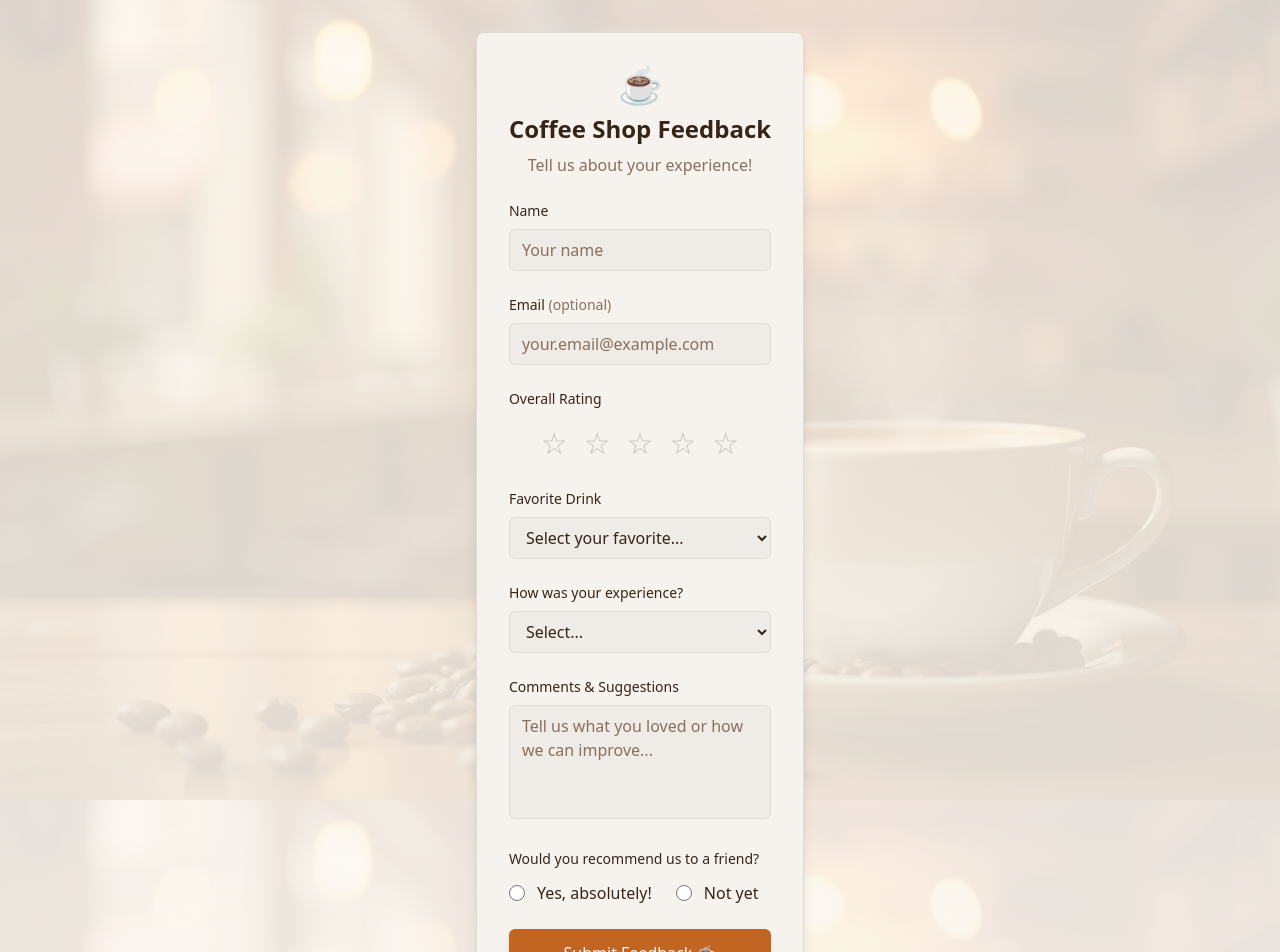
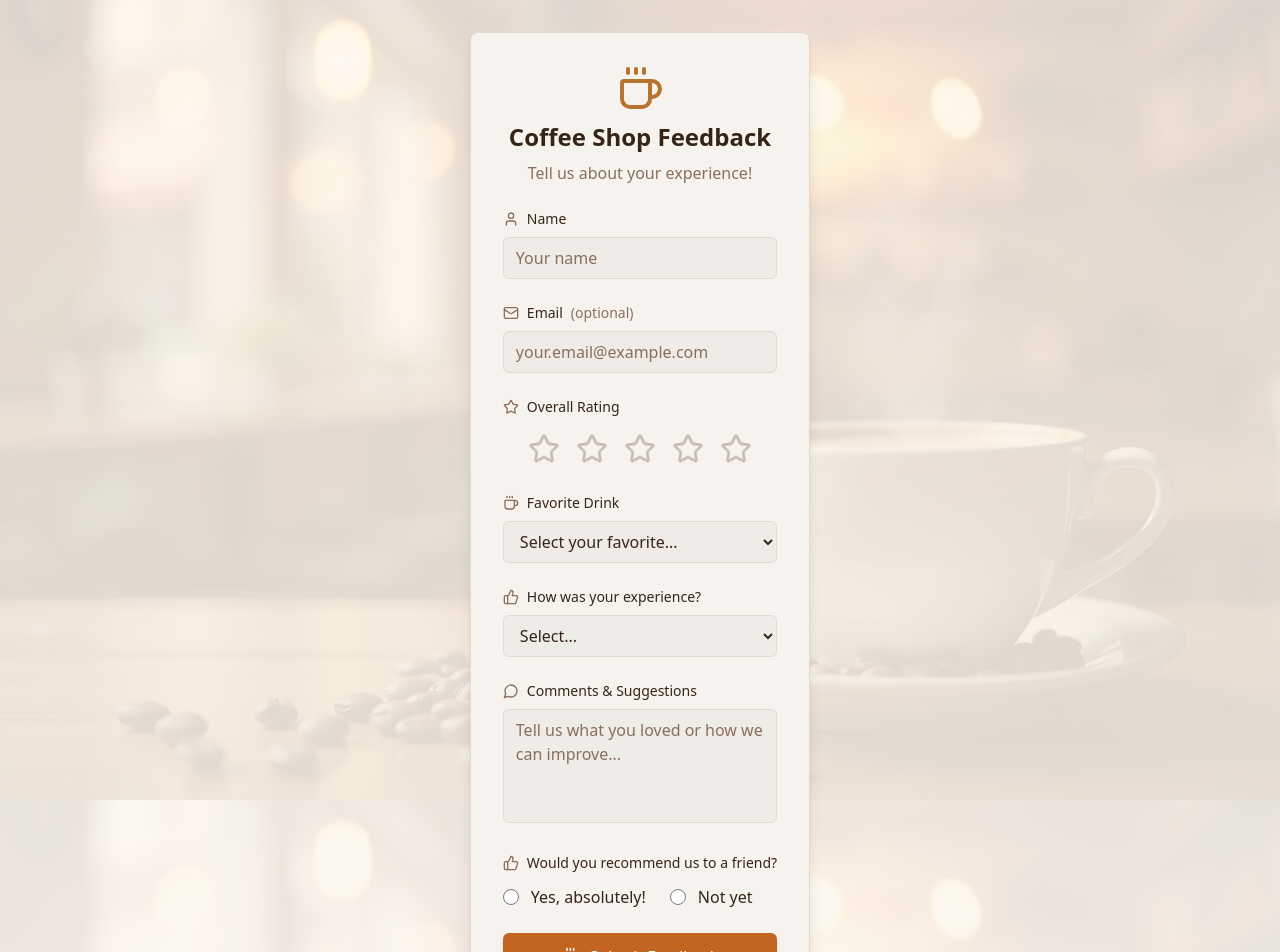
Before and after one commit to ManojThulung/brew-feedback-form, a React (Vite) app: page / in a window 1280 px wide. Shown: the top 952 px of the page. Built offline with nearby package versions, Linux system fonts and the light colour scheme.

Commit message:
Refactor form UI
Remove Radix UI dependencies and implement custom HTML input fields and icons for the feedback form.

```diff
--- a/src/components/FeedbackForm.tsx
+++ b/src/components/FeedbackForm.tsx
@@ -1,4 +1,5 @@
 import { useState } from 'react';
+import { Star, Coffee, Mail, User, MessageCircle, ThumbsUp } from 'lucide-react';
 
 interface FormData {
   name: string;
@@ -62,7 +63,7 @@ const FeedbackForm = () => {
   if (submitted) {
     return (
       <div className="w-full max-w-lg mx-auto bg-card rounded-lg p-8 text-center border border-border shadow-lg">
-        <div className="text-6xl mb-4">☕</div>
+        <Coffee size={64} className="mx-auto mb-4 text-coffee-medium" />
         <h2 className="text-2xl font-bold text-foreground mb-2">Thank You!</h2>
         <p className="text-muted-foreground">
           Your feedback helps us brew better experiences for everyone.
@@ -74,7 +75,7 @@ const FeedbackForm = () => {
   return (
     <div className="w-full max-w-lg mx-auto bg-card rounded-lg p-6 sm:p-8 border border-border shadow-lg">
       <div className="text-center mb-6">
-        <div className="text-4xl mb-2">☕</div>
+        <Coffee size={48} className="mx-auto mb-2 text-coffee-medium" />
         <h1 className="text-2xl font-bold text-foreground mb-2">Coffee Shop Feedback</h1>
         <p className="text-muted-foreground">Tell us about your experience!</p>
       </div>
@@ -82,7 +83,8 @@ const FeedbackForm = () => {
       <form onSubmit={handleSubmit} className="space-y-6">
         {/* Name */}
         <div>
-          <label htmlFor="name" className="block text-sm font-medium text-foreground mb-2">
+          <label htmlFor="name" className="block text-sm font-medium text-foreground mb-2 flex items-center gap-2">
+            <User size={16} className="text-muted-foreground" />
             Name
           </label>
           <input
@@ -92,14 +94,15 @@ const FeedbackForm = () => {
             value={formData.name}
             onChange={handleInputChange}
             required
-            className="w-full px-3 py-2 border border-border rounded-md bg-input text-foreground placeholder-muted-foreground focus:outline-none focus:ring-2 focus:ring-ring focus:border-transparent"
+            className="w-full px-3 py-2 border border-border rounded-md bg-input text-foreground placeholder-muted-foreground focus:outline-none focus:ring-2 focus:ring-ring focus:border-transparent transition-all duration-200"
             placeholder="Your name"
           />
         </div>
 
         {/* Email */}
         <div>
-          <label htmlFor="email" className="block text-sm font-medium text-foreground mb-2">
+          <label htmlFor="email" className="block text-sm font-medium text-foreground mb-2 flex items-center gap-2">
+            <Mail size={16} className="text-muted-foreground" />
             Email <span className="text-muted-foreground">(optional)</span>
           </label>
           <input
@@ -108,14 +111,15 @@ const FeedbackForm = () => {
             name="email"
             value={formData.email}
             onChange={handleInputChange}
-            className="w-full px-3 py-2 border border-border rounded-md bg-input text-foreground placeholder-muted-foreground focus:outline-none focus:ring-2 focus:ring-ring focus:border-transparent"
+            className="w-full px-3 py-2 border border-border rounded-md bg-input text-foreground placeholder-muted-foreground focus:outline-none focus:ring-2 focus:ring-ring focus:border-transparent transition-all duration-200"
             placeholder="your.email@example.com"
           />
         </div>
 
         {/* Rating */}
         <div>
-          <label className="block text-sm font-medium text-foreground mb-3">
+          <label className="block text-sm font-medium text-foreground mb-3 flex items-center gap-2">
+            <Star size={16} className="text-muted-foreground" />
             Overall Rating
           </label>
           <div className="flex justify-center space-x-2 mb-2">
@@ -128,15 +132,15 @@ const FeedbackForm = () => {
                 onMouseLeave={() => setHoveredStar(0)}
                 className="group relative p-1 transition-all duration-200 hover:scale-110 focus:outline-none focus:ring-2 focus:ring-ring focus:ring-offset-2 rounded"
               >
-                <div
-                  className={`text-3xl transition-all duration-200 ${
+                <Star
+                  size={32}
+                  className={`transition-all duration-200 ${
                     star <= (hoveredStar || formData.rating)
-                      ? 'text-accent drop-shadow-md transform scale-110'
+                      ? 'text-accent fill-accent drop-shadow-md transform scale-110'
                       : 'text-muted-foreground/40 hover:text-muted-foreground/60'
                   }`}
-                >
-                  {star <= (hoveredStar || formData.rating) ? '★' : '☆'}
-                </div>
+                  fill={star <= (hoveredStar || formData.rating) ? 'currentColor' : 'none'}
+                />
                 {/* Tooltip */}
                 <div className="absolute -top-8 left-1/2 transform -translate-x-1/2 bg-coffee-dark text-primary-foreground px-2 py-1 rounded text-xs opacity-0 group-hover:opacity-100 transition-opacity duration-200 pointer-events-none whitespace-nowrap">
                   {star === 1 && "Poor"}
@@ -163,7 +167,8 @@ const FeedbackForm = () => {
 
         {/* Favorite Drink */}
         <div>
-          <label htmlFor="favoriteDrink" className="block text-sm font-medium text-foreground mb-2">
+          <label htmlFor="favoriteDrink" className="block text-sm font-medium text-foreground mb-2 flex items-center gap-2">
+            <Coffee size={16} className="text-muted-foreground" />
             Favorite Drink
           </label>
           <select
@@ -172,7 +177,7 @@ const FeedbackForm = () => {
             value={formData.favoriteDrink}
             onChange={handleInputChange}
             required
-            className="w-full px-3 py-2 border border-border rounded-md bg-input text-foreground focus:outline-none focus:ring-2 focus:ring-ring focus:border-transparent"
+            className="w-full px-3 py-2 border border-border rounded-md bg-input text-foreground focus:outline-none focus:ring-2 focus:ring-ring focus:border-transparent transition-all duration-200 cursor-pointer"
           >
             <option value="">Select your favorite...</option>
             <option value="espresso">Espresso</option>
@@ -189,7 +194,8 @@ const FeedbackForm = () => {
 
         {/* Experience */}
         <div>
-          <label htmlFor="experience" className="block text-sm font-medium text-foreground mb-2">
+          <label htmlFor="experience" className="block text-sm font-medium text-foreground mb-2 flex items-center gap-2">
+            <ThumbsUp size={16} className="text-muted-foreground" />
             How was your experience?
           </label>
           <select
@@ -198,7 +204,7 @@ const FeedbackForm = () => {
             value={formData.experience}
             onChange={handleInputChange}
             required
-            className="w-full px-3 py-2 border border-border rounded-md bg-input text-foreground focus:outline-none focus:ring-2 focus:ring-ring focus:border-transparent"
+            className="w-full px-3 py-2 border border-border rounded-md bg-input text-foreground focus:outline-none focus:ring-2 focus:ring-ring focus:border-transparent transition-all duration-200 cursor-pointer"
           >
             <option value="">Select...</option>
             <option value="excellent">Excellent</option>
@@ -210,7 +216,8 @@ const FeedbackForm = () => {
 
         {/* Comments */}
         <div>
-          <label htmlFor="comments" className="block text-sm font-medium text-foreground mb-2">
+          <label htmlFor="comments" className="block text-sm font-medium text-foreground mb-2 flex items-center gap-2">
+            <MessageCircle size={16} className="text-muted-foreground" />
             Comments & Suggestions
           </label>
           <textarea
@@ -219,14 +226,15 @@ const FeedbackForm = () => {
             value={formData.comments}
             onChange={handleInputChange}
             rows={4}
-            className="w-full px-3 py-2 border border-border rounded-md bg-input text-foreground placeholder-muted-foreground focus:outline-none focus:ring-2 focus:ring-ring focus:border-transparent resize-none"
+            className="w-full px-3 py-2 border border-border rounded-md bg-input text-foreground placeholder-muted-foreground focus:outline-none focus:ring-2 focus:ring-ring focus:border-transparent resize-none transition-all duration-200"
             placeholder="Tell us what you loved or how we can improve..."
           />
         </div>
 
         {/* Recommend */}
         <div>
-          <label className="block text-sm font-medium text-foreground mb-3">
+          <label className="block text-sm font-medium text-foreground mb-3 flex items-center gap-2">
+            <ThumbsUp size={16} className="text-muted-foreground" />
             Would you recommend us to a friend?
           </label>
           <div className="flex space-x-6 justify-center sm:justify-start">
@@ -237,7 +245,7 @@ const FeedbackForm = () => {
                 value="yes"
                 checked={formData.recommend === 'yes'}
                 onChange={handleInputChange}
-                className="mr-3 w-4 h-4 text-primary focus:ring-ring focus:ring-2"
+                className="mr-3 w-4 h-4 text-primary focus:ring-ring focus:ring-2 accent-primary cursor-pointer"
                 required
               />
               <span className="text-foreground group-hover:text-primary transition-colors">Yes, absolutely!</span>
@@ -249,7 +257,7 @@ const FeedbackForm = () => {
                 value="no"
                 checked={formData.recommend === 'no'}
                 onChange={handleInputChange}
-                className="mr-3 w-4 h-4 text-primary focus:ring-ring focus:ring-2"
+                className="mr-3 w-4 h-4 text-primary focus:ring-ring focus:ring-2 accent-primary cursor-pointer"
               />
               <span className="text-foreground group-hover:text-primary transition-colors">Not yet</span>
             </label>
@@ -259,9 +267,10 @@ const FeedbackForm = () => {
         {/* Submit Button */}
         <button
           type="submit"
-          className="w-full bg-primary text-primary-foreground py-3 px-6 rounded-md font-medium hover:opacity-90 transform hover:scale-[1.02] transition-all duration-200 focus:outline-none focus:ring-2 focus:ring-ring focus:ring-offset-2 shadow-md"
+          className="w-full bg-primary text-primary-foreground py-3 px-6 rounded-md font-medium hover:opacity-90 transform hover:scale-[1.02] transition-all duration-200 focus:outline-none focus:ring-2 focus:ring-ring focus:ring-offset-2 shadow-md flex items-center justify-center gap-2"
         >
-          Submit Feedback ☕
+          <Coffee size={20} />
+          Submit Feedback
         </button>
       </form>
     </div>
```
